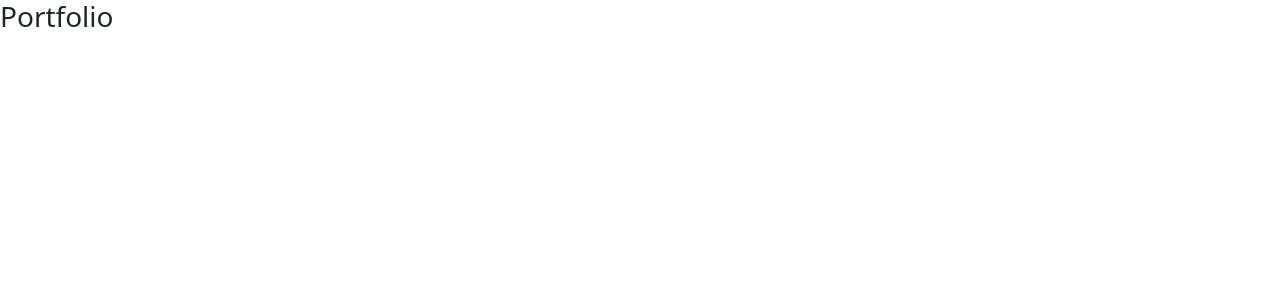
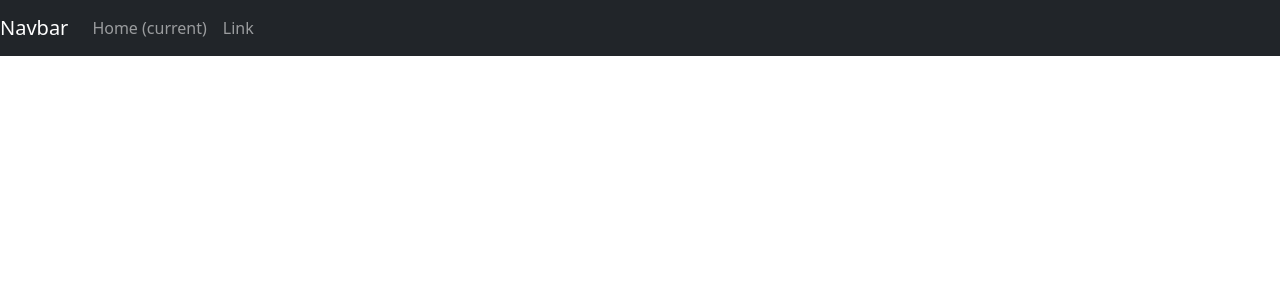
Before and after one commit to dpmanek/Portfolio, a React (Create React App) app: page / in a window 1280 px wide. Shown: the top 300 px of the page. Built offline with nearby package versions, Linux system fonts and the light colour scheme.

Commit message:
progress

```diff
--- a/src/App.js
+++ b/src/App.js
@@ -1,9 +1,10 @@
 import '../node_modules/bootstrap/dist/css/bootstrap.min.css'
 import './App.css';
+import Navbar from './Components/Navbar'
 
 function App() {
   return (
-   <h3>Portfolio</h3>
+   <Navbar/>
   );
 }
 
--- /dev/null
+++ b/src/Components/Navbar.js
@@ -0,0 +1,27 @@
+import React from 'react'
+
+const Navbar = () => {
+    return (
+        <nav className="navbar navbar-expand-lg navbar-dark bg-dark">
+        <a className="navbar-brand" href="#">Navbar</a>
+        <button className="navbar-toggler" type="button" data-toggle="collapse" data-target="#navbarSupportedContent" aria-controls="navbarSupportedContent" aria-expanded="false" aria-label="Toggle navigation">
+          <span className="navbar-toggler-icon"></span>
+        </button>
+
+        <div className="collapse navbar-collapse" id="navbarSupportedContent">
+          <ul className="navbar-nav mr-auto">
+            <li className="nav-item active ">
+              <a className="nav-link" href="#">Home <span className="sr-only">(current)</span></a>
+            </li>
+            <li className="nav-item">
+              <a className="nav-link" href="#">Link</a>
+            </li>
+
+          </ul>
+
+        </div>
+      </nav>
+    )
+}
+
+export default Navbar
```
